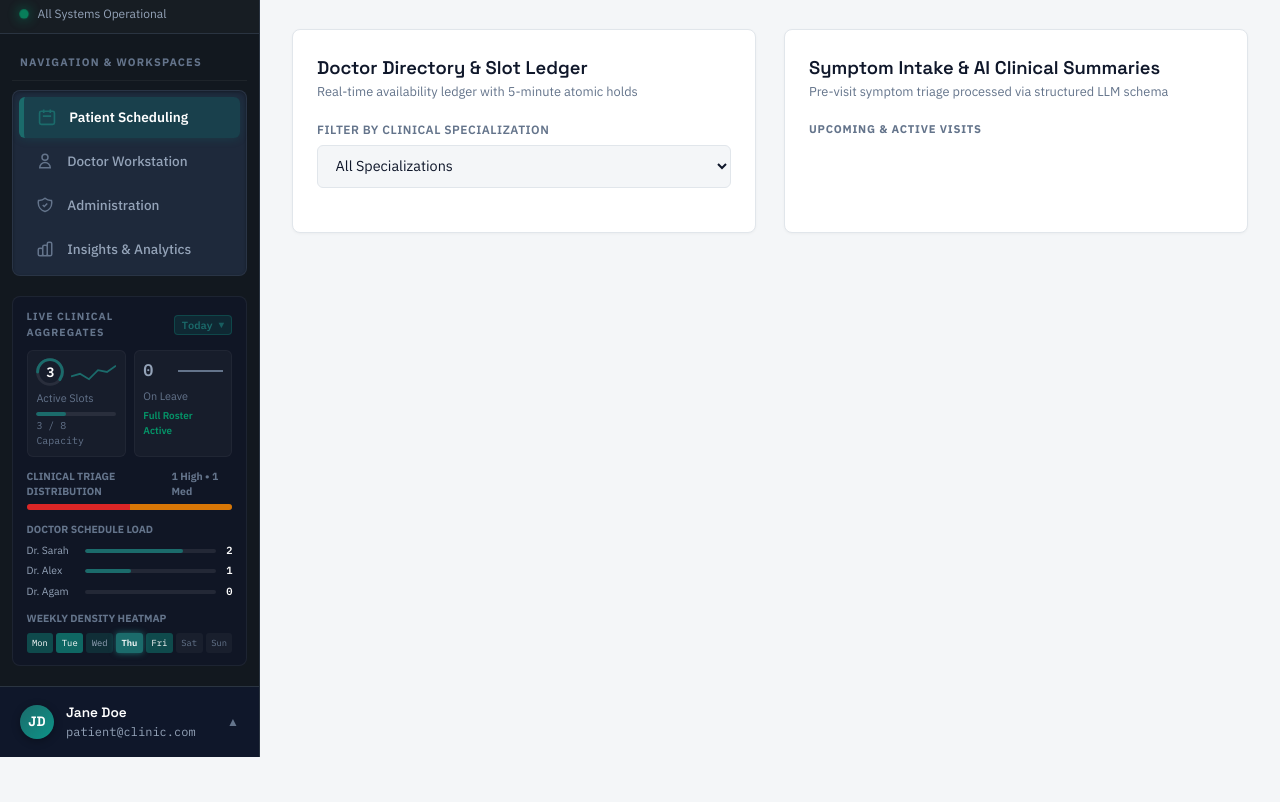
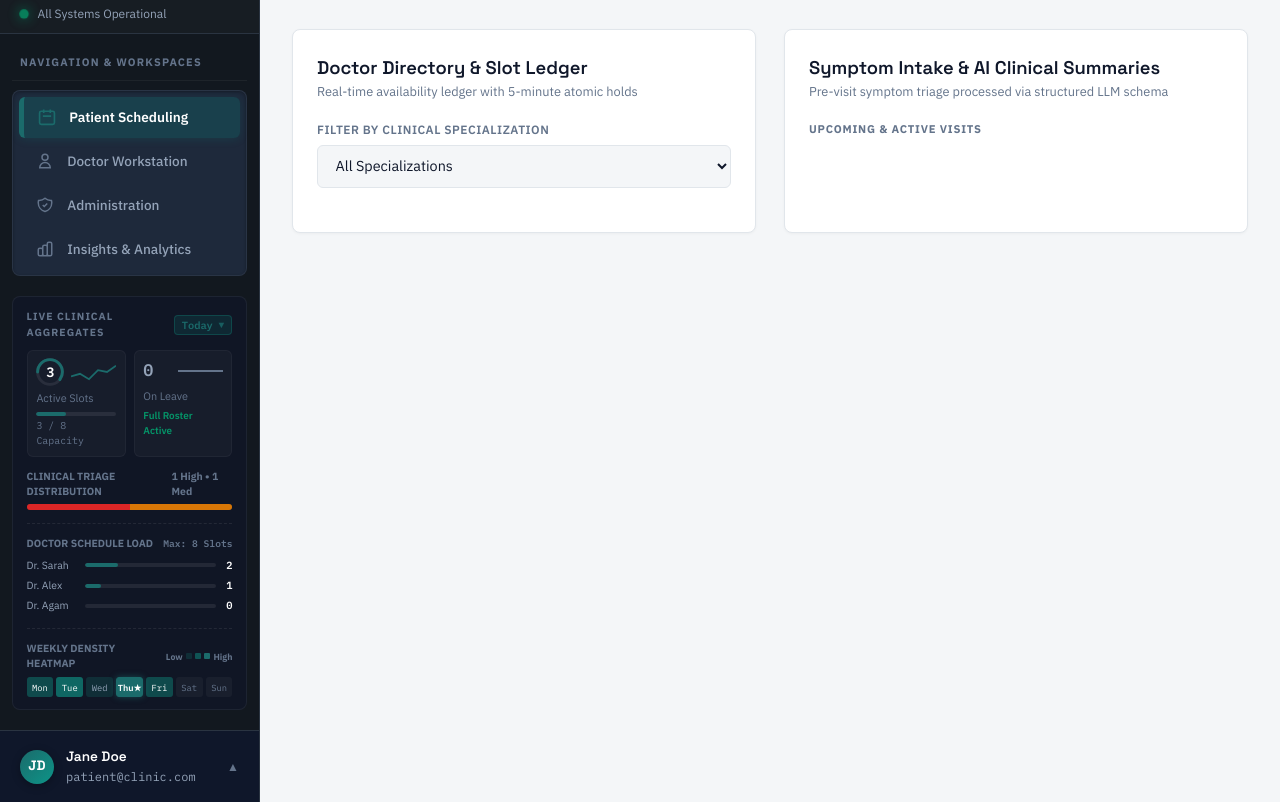
Before and after one commit to ManavSharma23/healthcare-appointment-manager, a website: page public/index.html in a window 1280 px wide. Shown: the part 99-901 px from the top of the page. Before the commit the page ends 856 px from the top, so only its background shows below. Drawn offline with Linux system fonts and the light colour scheme; no server answers.

Commit message:
fix(ui): explicitly activate patientDashboard panel on load, add heatmap legend, doctor capacity max baseline, and section dividers

```diff
--- a/public/index.html
+++ b/public/index.html
@@ -145,21 +145,24 @@
             </div>
           </div>
 
-          <!-- Doctor Load Comparison (Tiny Horizontal Bars) -->
-          <div style="margin-top:0.75rem;">
-            <div style="font-size:0.65rem; color:#64748B; font-weight:700; margin-bottom:0.35rem;">DOCTOR SCHEDULE LOAD</div>
+          <!-- Doctor Load Comparison (With Max Capacity Scale Reference) -->
+          <div style="margin-top:0.85rem; padding-top:0.75rem; border-top:1px dashed rgba(255, 255, 255, 0.08);">
+            <div style="display:flex; justify-content:space-between; align-items:center; font-size:0.65rem; color:#64748B; font-weight:700; margin-bottom:0.35rem;">
+              <span>DOCTOR SCHEDULE LOAD</span>
+              <span style="font-family:var(--font-mono); font-size:0.6rem; color:var(--text-muted);">Max: 8 Slots</span>
+            </div>
             <div class="doc-load-list">
-              <div class="doc-load-row">
+              <div class="doc-load-row" title="Dr. Sarah: 2 of 8 slots filled">
                 <span class="doc-load-name">Dr. Sarah</span>
-                <div class="doc-load-track"><div class="doc-load-fill" style="width: 75%;"></div></div>
+                <div class="doc-load-track"><div class="doc-load-fill" style="width: 25%;"></div></div>
                 <span class="doc-load-count">2</span>
               </div>
-              <div class="doc-load-row">
+              <div class="doc-load-row" title="Dr. Alex: 1 of 8 slots filled">
                 <span class="doc-load-name">Dr. Alex</span>
-                <div class="doc-load-track"><div class="doc-load-fill" style="width: 35%;"></div></div>
+                <div class="doc-load-track"><div class="doc-load-fill" style="width: 12.5%;"></div></div>
                 <span class="doc-load-count">1</span>
               </div>
-              <div class="doc-load-row">
+              <div class="doc-load-row" title="Dr. Agam: 0 of 8 slots filled">
                 <span class="doc-load-name">Dr. Agam</span>
                 <div class="doc-load-track"><div class="doc-load-fill" style="width: 0%;"></div></div>
                 <span class="doc-load-count">0</span>
@@ -167,15 +170,24 @@
             </div>
           </div>
 
-          <!-- Weekly Heatmap Strip -->
-          <div style="margin-top:0.75rem;">
-            <div style="font-size:0.65rem; color:#64748B; font-weight:700; margin-bottom:0.35rem;">WEEKLY DENSITY HEATMAP</div>
+          <!-- Weekly Heatmap Strip (With Explicit Volume Legend & Current Day Accent) -->
+          <div style="margin-top:0.85rem; padding-top:0.75rem; border-top:1px dashed rgba(255, 255, 255, 0.08);">
+            <div style="display:flex; justify-content:space-between; align-items:center; font-size:0.65rem; color:#64748B; font-weight:700; margin-bottom:0.35rem;">
+              <span>WEEKLY DENSITY HEATMAP</span>
+              <div class="heatmap-legend" style="display:flex; align-items:center; gap:0.2rem; font-size:0.55rem; color:var(--text-muted);">
+                <span>Low</span>
+                <span style="width:6px; height:6px; background:rgba(15,118,110,0.25); border-radius:1px;"></span>
+                <span style="width:6px; height:6px; background:rgba(15,118,110,0.65); border-radius:1px;"></span>
+                <span style="width:6px; height:6px; background:var(--accent-teal); border-radius:1px;"></span>
+                <span>High</span>
+              </div>
+            </div>
             <div class="weekly-heatmap-strip">
-              <div class="heatmap-sq level-2" title="Mon: 3 Appts">Mon</div>
-              <div class="heatmap-sq level-3" title="Tue: 5 Appts">Tue</div>
-              <div class="heatmap-sq level-1" title="Wed: 1 Appt">Wed</div>
-              <div class="heatmap-sq level-4" title="Thu: 7 Appts">Thu</div>
-              <div class="heatmap-sq level-2" title="Fri: 4 Appts">Fri</div>
+              <div class="heatmap-sq level-2" title="Mon: 3 Appts (Medium Density)">Mon</div>
+              <div class="heatmap-sq level-3" title="Tue: 5 Appts (High Density)">Tue</div>
+              <div class="heatmap-sq level-1" title="Wed: 1 Appt (Low Density)">Wed</div>
+              <div class="heatmap-sq level-4 current-day" title="Thu: 7 Appts (Peak Density — TODAY)">Thu★</div>
+              <div class="heatmap-sq level-2" title="Fri: 4 Appts (Medium Density)">Fri</div>
               <div class="heatmap-sq level-0" title="Sat: Closed">Sat</div>
               <div class="heatmap-sq level-0" title="Sun: Closed">Sun</div>
             </div>
--- a/public/styles.css
+++ b/public/styles.css
@@ -469,7 +469,12 @@ body {
 .heatmap-sq.level-1 { background: rgba(15, 118, 110, 0.25); color: #94A3B8; }
 .heatmap-sq.level-2 { background: rgba(15, 118, 110, 0.55); color: #FFFFFF; }
 .heatmap-sq.level-3 { background: rgba(15, 118, 110, 0.85); color: #FFFFFF; }
-.heatmap-sq.level-4 { background: var(--accent-teal); color: #FFFFFF; font-weight:700; box-shadow: 0 0 6px var(--accent-teal); }
+.heatmap-sq.level-4 { background: var(--accent-teal); color: #FFFFFF; font-weight:700; }
+
+.heatmap-sq.current-day {
+  border: 1px solid var(--accent-teal);
+  box-shadow: 0 0 6px rgba(27, 107, 107, 0.6);
+}
 
 .quick-stat-item .stat-num {
   font-family: var(--font-mono);
```
